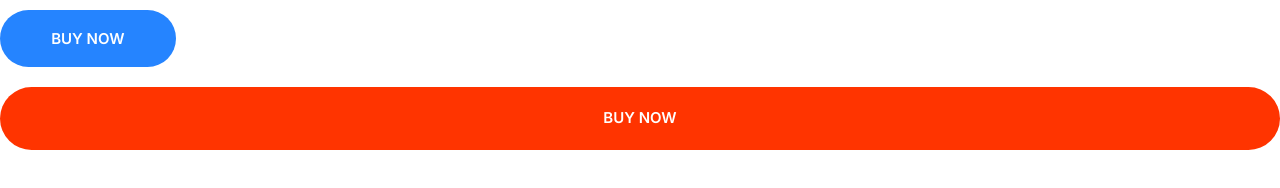
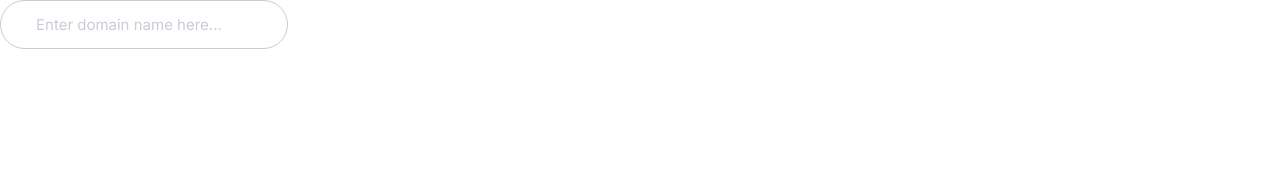
Before and after one commit to SaketKothari/cloudify, a plain HTML site: page index.html in a window 1280 px wide. Drawn offline with Linux system fonts and the light colour scheme.

Commit message:
Build the input component

```diff
--- a/css/styles.css
+++ b/css/styles.css
@@ -263,3 +263,23 @@ a {
     font-size: 1.5rem;
   }
 }
+
+/* Inputs */
+.input {
+  border-radius: 30px;
+  border: 1px solid #ccc;
+  color: var(--color-headings);
+  font-size: 2rem;
+  outline: 0;
+  padding: 1.5rem 3.5rem;
+}
+
+::placeholder {
+  color: #cdcbd7;
+}
+
+@media screen and (min-width: 1024px) {
+  .input {
+    font-size: 1.5rem;
+  }
+}
--- a/index.html
+++ b/index.html
@@ -14,7 +14,6 @@
     <link rel="stylesheet" href="css/styles.css" />
   </head>
   <body>
-    <button class="btn btn--primary">Buy Now</button>
-    <a href="#" class="btn btn--accent btn--block">Buy Now</a>
+    <input type="text" class="input" placeholder="Enter domain name here..." />
   </body>
 </html>
```
Also changed, not shown: components/inputs.html (added, +1 -0 lines).
